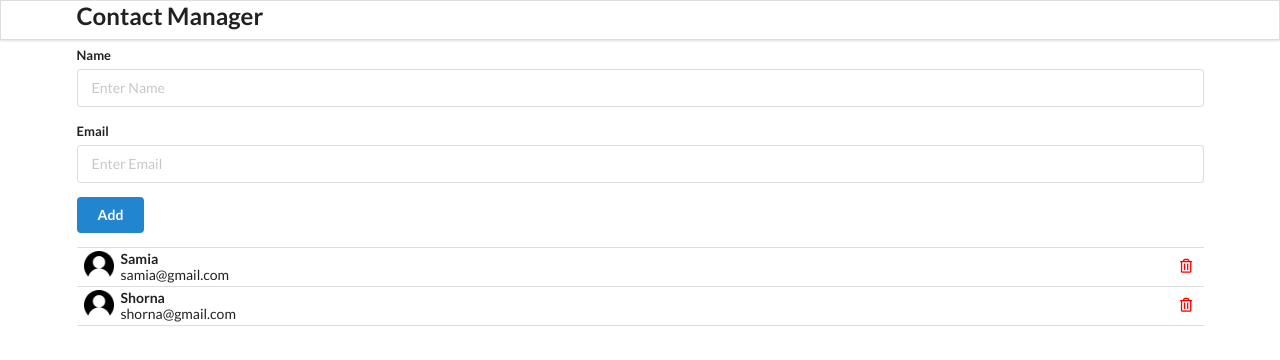
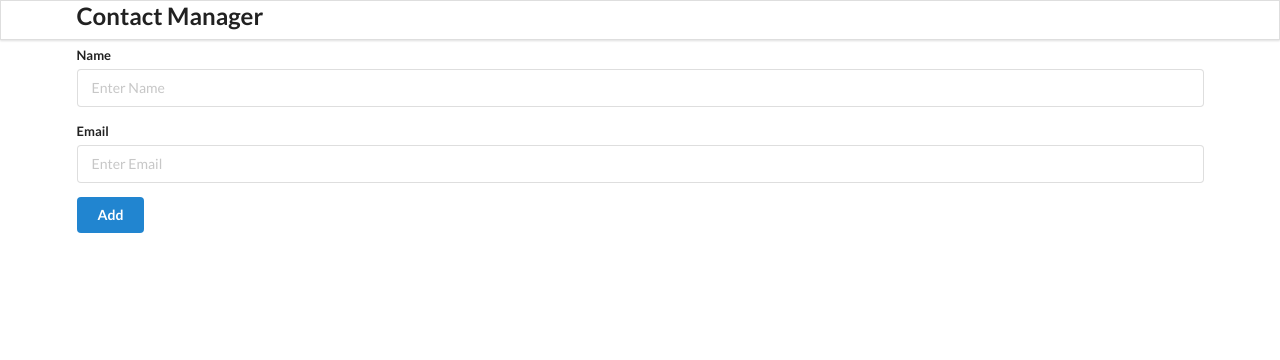
Before and after one commit to shorna33/contactApp, a React (Create React App) app: page / in a window 1280 px wide. Shown: the top 360 px of the page. Built offline with nearby package versions, Linux system fonts and the light colour scheme.

Commit message:
third commit

```diff
--- a/package.json
+++ b/package.json
@@ -9,6 +9,7 @@
     "react": "^17.0.1",
     "react-dom": "^17.0.1",
     "react-scripts": "5.0.1",
+    "uuidv4": "^6.2.13",
     "web-vitals": "^2.1.4"
   },
   "scripts": {
--- a/src/components/AddContact.js
+++ b/src/components/AddContact.js
@@ -3,18 +3,46 @@ import React from "react";
 // This is a class Component
 // You have to use "render" in a class Component
 class AddContact extends React.Component {
+  state = {
+    name: "",
+    email: "",
+  };
+
+  add = (e) => {
+    e.preventDefault();
+    if (this.state.name === "" || this.state.email === "") {
+      alert("All the fields are mandatory!");
+      return;
+    }
+    this.props.addContactHandler(this.state);
+    // console.log(this.state);
+    this.setState({ name: "", email: "" });
+  };
+
   render() {
     return (
       <div className="ui main">
         <h2>Add Contact</h2>
-        <form className="ui form">
+        <form className="ui form" onSubmit={this.add}>
           <div className="field">
             <label>Name</label>
-            <input type="text" name="name" placeholder="Enter Name" />
+            <input
+              type="text"
+              name="name"
+              placeholder="Enter Name"
+              value={this.state.name}
+              onChange={(e) => this.setState({ name: e.target.value })}
+            />
           </div>
           <div className="field">
             <label>Email</label>
-            <input type="text" name="email" placeholder="Enter Email" />
+            <input
+              type="text"
+              name="email"
+              placeholder="Enter Email"
+              value={this.state.email}
+              onChange={(e) => this.setState({ email: e.target.value })}
+            />
           </div>
           <button className="ui button blue">Add</button>
         </form>
--- a/src/components/App.js
+++ b/src/components/App.js
@@ -1,4 +1,5 @@
-import React, { Component } from "react";
+import React, { Component, useState, useEffect } from "react";
+import { uuid } from "uuidv4";
 import "./App.css";
 import Header from "./Header";
 import AddContact from "./AddContact";
@@ -6,25 +7,30 @@ import ContactList from "./ContactList";
 
 // Components - Functional and Class Component
 function App() {
+  const LOCAL_STORAGE_KEY = "contacts";
+  const [contacts, setContacts] = useState([]);
 
-  const contacts = [
-    {
-      id: '1',
-      name: 'Samia',
-      email: 'samia@gmail.com',
-    },
-    {
-      id: '2',
-      name: 'Shorna',
-      email: 'shorna@gmail.com',
-    },
-  ]
+  const addContactHandler = (contact) => {
+    console.log(contact);
+    setContacts([...contacts, { id: uuid(), ...contacts }]);
+  };
+
+  useEffect(() => {
+    const retrieveContacts = JSON.parse(
+      localStorage.getItem(LOCAL_STORAGE_KEY)
+    );
+    if (retrieveContacts) setContacts(retrieveContacts);
+  }, []);
+
+  useEffect(() => {
+    localStorage.setItem(LOCAL_STORAGE_KEY, JSON.stringify(contacts));
+  }, [contacts]);
 
   return (
     <div className="ui container">
       <Header />
-      <AddContact />
-      <ContactList contacts = {contacts}/>
+      <AddContact addContactHandler={addContactHandler} />
+      <ContactList contacts={contacts} />
     </div>
   );
 }
--- a/src/components/ContactCard.js
+++ b/src/components/ContactCard.js
@@ -4,7 +4,7 @@ import user from "../images/user.png";
 const ContactCard = (props) => {
   const { id, name, email } = props.contact;
   return (
-    <div className="item">
+    <div className="item ui very padded segment">
       <img
         className="ui avater image"
         src={user}
--- a/src/components/ContactList.js
+++ b/src/components/ContactList.js
@@ -2,7 +2,7 @@ import React from "react";
 import ContactCard from "./ContactCard";
 
 const ContactList = (props) => {
-  console.log(props);
+//   console.log(props);
 
   const renderContactList = props.contacts.map((contact) => {
     return (
```
Also changed, not shown: 1 other file (tests, documents, lock files or other folders).
